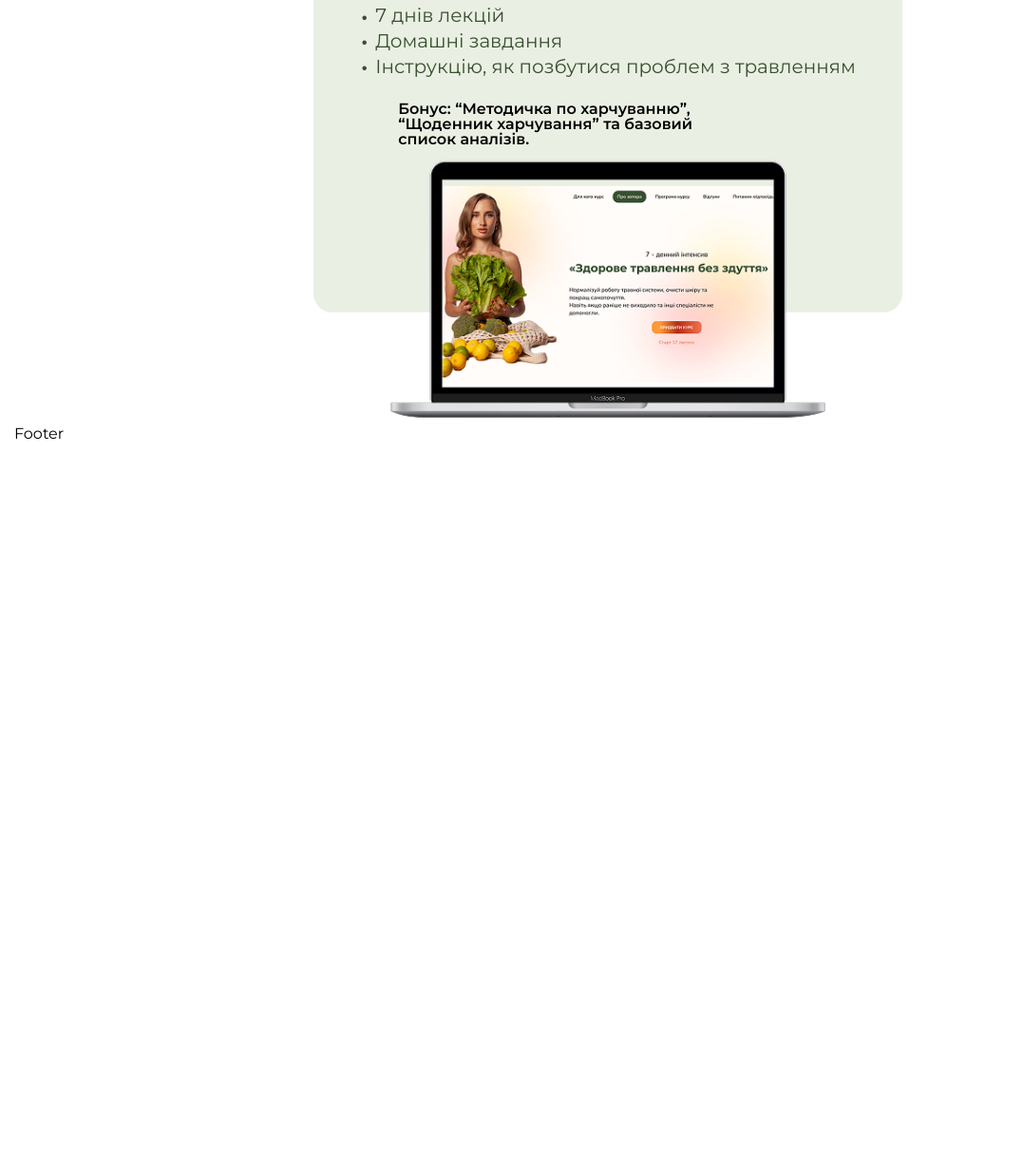
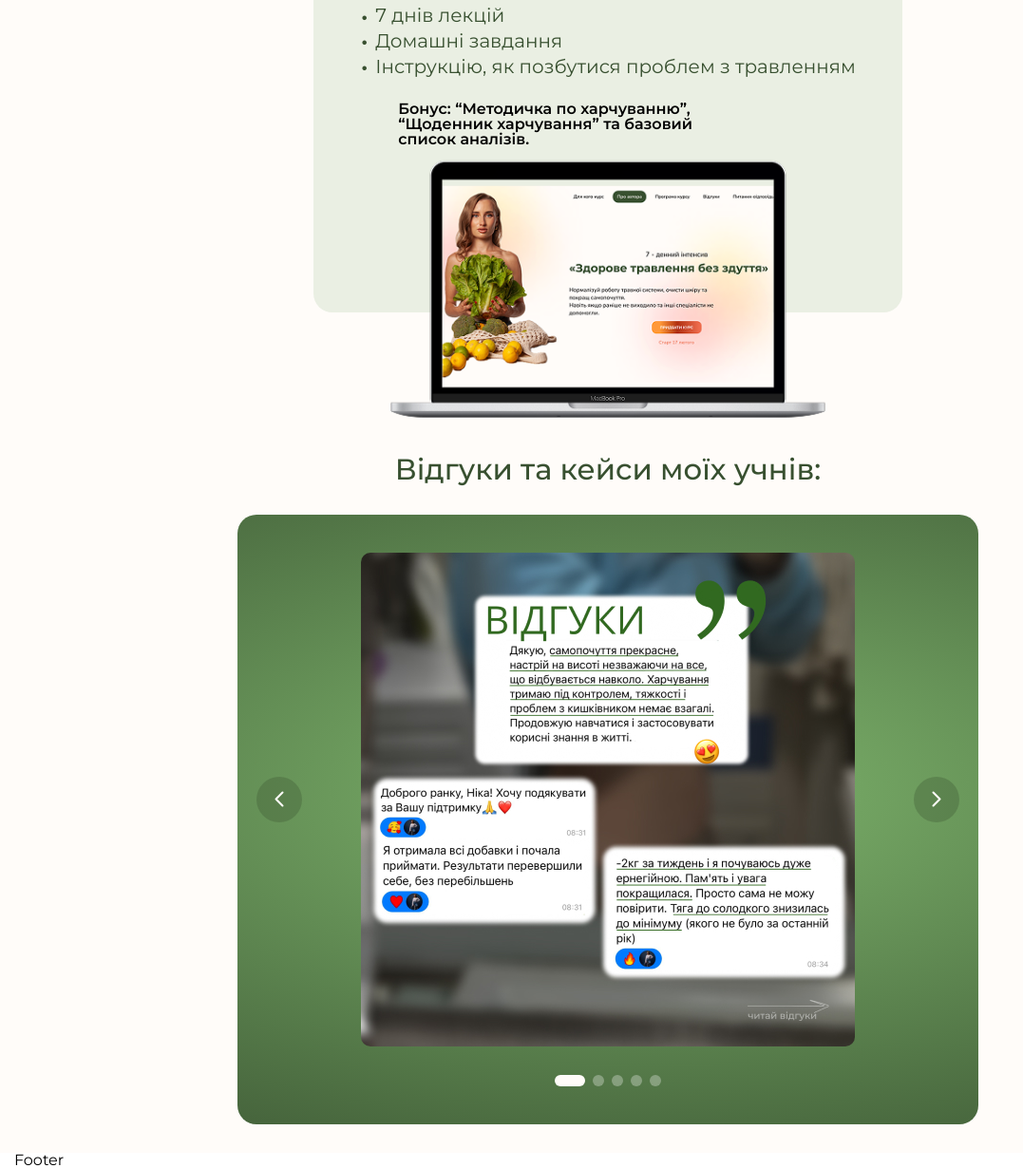
Before and after one commit to Sokiryanin/landing-nutri, a website built with Vite: page src/index.html in a window 1280 px wide. Shown: the part 5822-7052 px from the top of the page at 95% size, without its empty margins (0-1077 px from the left). Before the commit the page ends 6287 px from the top, so only its background shows below. Built offline with nearby package versions, Linux system fonts and the light colour scheme; files whose address does not match are found by name; a web font is replaced by a local one.

Commit message:
add section reviews

```diff
--- a/src/index.html
+++ b/src/index.html
@@ -23,6 +23,7 @@
       <load src="./partials/counter.html" />
       <load src="./partials/instructions.html" />
       <load src="./partials/profit.html" />
+      <load src="./partials/revievs.html" />
       </main>
 
       <load src="./partials/footer.html" />
--- a/src/js/sliders.js
+++ b/src/js/sliders.js
@@ -9,7 +9,7 @@
 // Приклад: { Navigation, Autoplay }
 
 import Swiper from 'swiper';
-import { Navigation } from 'swiper/modules';
+import { Navigation, Pagination } from 'swiper/modules';
 
 /*
 Основні модулі слайдера:
@@ -47,7 +47,7 @@ function initSliders() {
 
       //touchRatio: 0,
       //simulateTouch: false,
-      //loop: true,
+      loop: true,
       //preloadImages: false,
       //lazy: true,
 
@@ -112,6 +112,7 @@ function initSliders() {
     });
   }
 }
+
 // Скролл на базі слайдера (за класом swiper scroll для оболонки слайдера)
 function initSlidersScroll() {
   let sliderScrollItems = document.querySelectorAll('.swiper_scroll');
@@ -142,9 +143,54 @@ function initSlidersScroll() {
   }
 }
 
-window.addEventListener('load', function (e) {
-  // Запуск ініціалізації слайдерів
-  initSliders();
-  // Запуск ініціалізації скролла на базі слайдера (за класом swiper_scroll)
+// Слайдер для відгуків ==========================================
+
+function initReviewSlider() {
+  // Проверяем, есть ли на странице блок с отзывами
+  if (document.querySelector('.reviews__slider')) {
+    new Swiper('.reviews__slider', {
+      modules: [Navigation, Pagination], // Используем модули
+      observer: true,
+      observeParents: true,
+      slidesPerView: 1, // Показываем только 1 отзыв за раз
+      spaceBetween: 20, // Отступ между слайдами
+      speed: 800, // Скорость перелистывания
+      loop: true,
+      navigation: {
+        prevEl: '.reviews__arrow--left', // Кнопка "назад"
+        nextEl: '.reviews__arrow--right', // Кнопка "вперед"
+      },
+
+      pagination: {
+        el: '.reviews__pagination',
+        clickable: true,
+        type: 'bullets',
+        dynamicBullets: false,
+      },
+
+      // Адаптивные настройки
+      breakpoints: {
+        300: {
+          slidesPerView: 1,
+          spaceBetween: 10,
+        },
+        640: {
+          slidesPerView: 1,
+          spaceBetween: 15,
+        },
+        992: {
+          slidesPerView: 1,
+          spaceBetween: 20,
+        },
+      },
+    });
+  }
+}
+
+// Добавляем запуск при загрузке страницы
+
+window.addEventListener('load', function () {
+  initSliders(); // Запуск слайдера сертификатов
+  initReviewSlider(); // Запуск слайдера отзывов
   //initSlidersScroll();
 });
--- /dev/null
+++ b/src/partials/revievs.html
@@ -0,0 +1,45 @@
+<section class="reviews">
+    <div class="reviews__container">
+      <h3 class="reviews__title">Відгуки та кейси моїх учнів:</h3>
+
+
+      <div class="reviews__block">
+        <div class="reviews__slider swiper">
+          <div class="reviews__slider-wrapper swiper-wrapper">
+            <div class="reviews__slide slide-reviews swiper-slide">
+              <div class="reviews-slide__img">
+                <img src="img/reviews/review.jpg" alt="Image">
+              </div>
+            </div>
+            <div class="reviews__slide slide-reviews swiper-slide">
+              <div class="reviews-slide__img">
+                <img src="img/reviews/review.jpg" alt="Image">
+              </div>
+            </div>
+            <div class="reviews__slide slide-reviews swiper-slide">
+              <div class="reviews-slide__img">
+                <img src="img/reviews/review.jpg" alt="Image">
+              </div>
+            </div>
+            <div class="reviews__slide slide-reviews swiper-slide">
+              <div class="reviews-slide__img">
+                <img src="img/reviews/review.jpg" alt="Image">
+              </div>
+            </div>
+            <div class="reviews__slide slide-reviews swiper-slide">
+              <div class="reviews-slide__img">
+                <img src="img/reviews/review.jpg" alt="Image">
+              </div>
+            </div>
+          </div>
+
+          <!-- Кнопки должны быть внутри Swiper -->
+          <button class="swiper-button-prev reviews__arrow reviews__arrow--left"></button>
+          <button class="swiper-button-next reviews__arrow reviews__arrow--right"></button>
+
+
+        </div>
+        <div class="reviews__pagination swiper-pagination"></div>
+      </div>
+    </div>
+  </section>
--- a/src/scss/components/profit.scss
+++ b/src/scss/components/profit.scss
@@ -1,7 +1,7 @@
 .profit {
 padding-top: toRem(60);
 padding-bottom: toRem(120);
-
+background-color: #fffcf9;
     // .profit__container
 
     &__container {
--- /dev/null
+++ b/src/scss/components/reviews.scss
@@ -0,0 +1,157 @@
+.reviews {
+    background-color: #fffcf9;
+    padding-top: toRem(30);
+    padding-bottom: toRem(30);
+    text-align: center;
+    // .reviews__conteiner
+
+    &__container {
+        position: relative;
+    }
+
+    &__container::after{
+        z-index: 0;
+        content: "";
+        position: absolute;
+        bottom: 0;
+        right: 0;
+        width: toRem(280);
+        height: toRem(680);
+        background: url('img/reviews/cuc.png') no-repeat;
+        background-size: contain;
+        pointer-events: none;
+
+    }
+
+    // .reviews__title
+
+    &__title {
+        font-weight: 500;
+        text-align: center;
+        color: #385030;
+        text-align: center;
+        margin-bottom: toRem(32);
+        @include adaptiveValue("font-size", 32,24 );
+    }
+
+    // .reviews__block
+
+    &__block {
+        display: flex;
+        flex-direction: column;
+        justify-content: center;
+        align-items: center;
+        margin: 0 auto;
+        padding: toRem(40) toRem(20);
+        border-radius: toRem(20);
+        max-width: toRem(780);
+        background: radial-gradient(147.82% 77.61% at 55.63% 45.08%, rgba(127, 182, 109, 1) 0%, rgba(56, 80, 48, 1) 100%);
+    }
+
+    // .reviews__slider
+
+    &__slider {
+        position: relative;
+        width: 100%;
+
+
+    }
+
+    // .reviews__slider-wrapper
+
+    &__slider-wrapper {
+
+        display: flex;
+        align-items: center;
+
+    }
+
+    // .reviews__slide
+
+    &__slide {
+        display: flex;
+        justify-content: center;
+        align-items: center;
+    }
+
+    &__arrow {
+        position: absolute;
+        top: 50%;
+        width: toRem(48);
+        height: toRem(48);
+        border-radius: 50%;
+        transform: translate(0px, -50%);
+        background: rgba(56, 80, 48, 0.3)  url('/icons/swiper-arrow-left.svg') center no-repeat;
+
+        @media (any-hover: hover){
+            &:hover{
+                background: rgba(189, 201, 185, 0.3);
+
+            }
+        }
+        @media (max-width: $mobile) {
+            display: none;
+        }
+
+        // .reviews__arrow--right
+        &--left {
+            left: 0;
+        }
+
+        // .reviews__arrow--right
+
+        &--right {
+            right: 0;
+            transform: translate(0px, -50%) rotate(-180deg);
+        }
+    }
+}
+
+.swiper {
+}
+.swiper-wrapper {
+}
+.slide-reviews {
+}
+.reviews-slide {
+
+    // .reviews-slide__img
+
+    &__img {
+        max-width: 100%;
+        border-radius: 10px;
+        overflow: hidden;
+        img {
+            max-width: 100%;
+        }
+    }
+}
+
+
+.reviews__pagination {
+
+    display: flex;
+    justify-content: center; // Центрируем буллеты по горизонтали
+    align-items: center;
+    gap: toRem(8); // Добавляем расстояние между буллетами
+    width: 100%; // Занимаем всю ширину контейнера
+
+    padding-top: toRem(30);
+
+
+    .swiper-pagination-bullet {
+      width: toRem(12);
+      height: toRem(12);
+      background-color: rgba(255, 255, 255, 0.3);
+      border-radius: 50%;
+      transition: all 0.3s ease;
+      cursor: pointer;
+    }
+
+    .swiper-pagination-bullet-active {
+      width: toRem(32); // Длинный активный буллет
+      height: toRem(12);
+      border-radius: toRem(10);
+      background-color: #FFFCF9; // Цвет активного буллета
+    }
+  }
--- a/src/scss/main.scss
+++ b/src/scss/main.scss
@@ -153,4 +153,5 @@ body {
 @import './components/countdown.scss';
 @import './components/instructions.scss';
 @import './components/profit.scss';
+@import './components/reviews.scss';
 @import './components/footer.scss';
```
Also changed, not shown: src/public/img/reviews/cuc.png (added), src/public/img/reviews/review.jpg (added).
